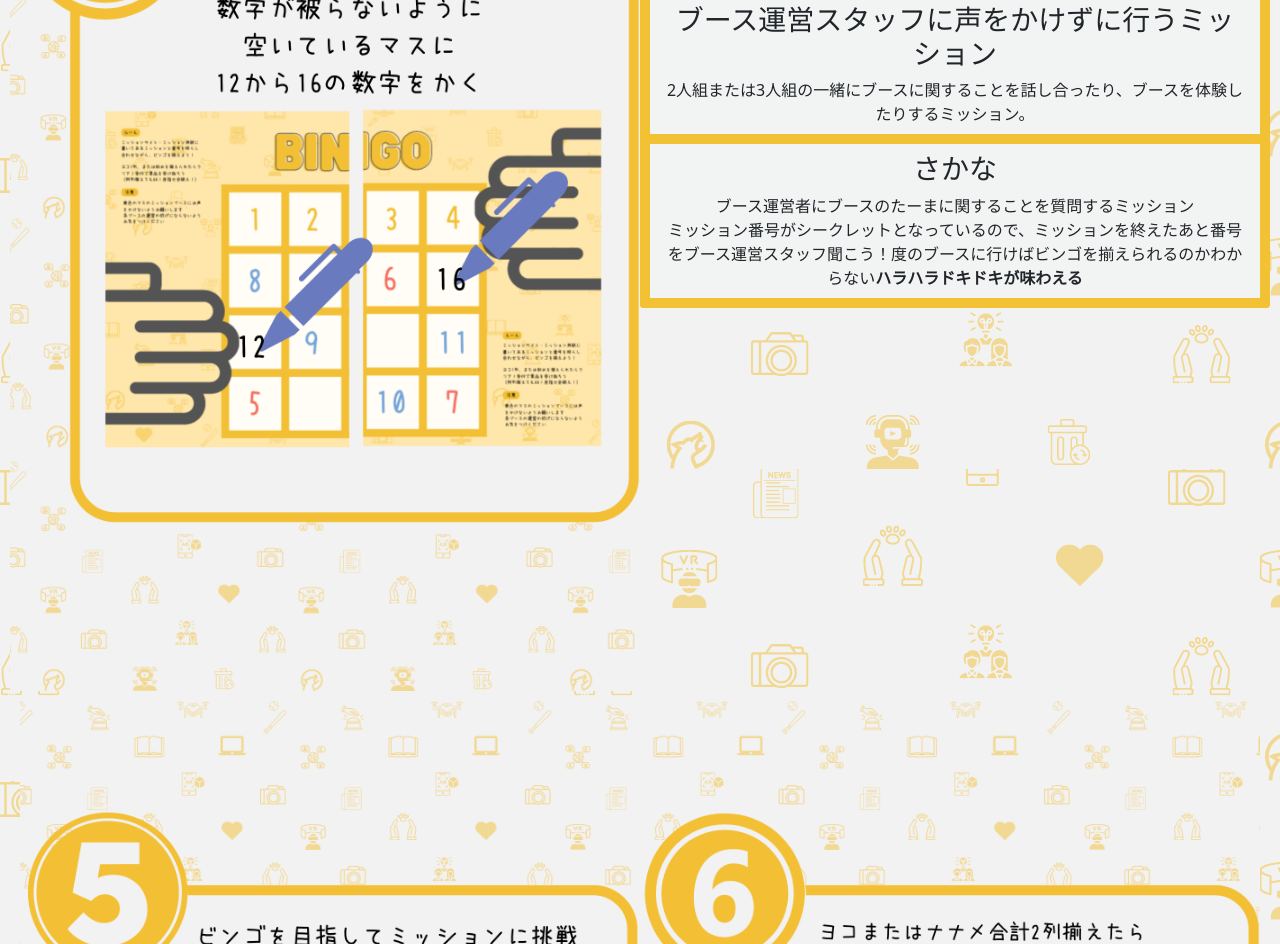
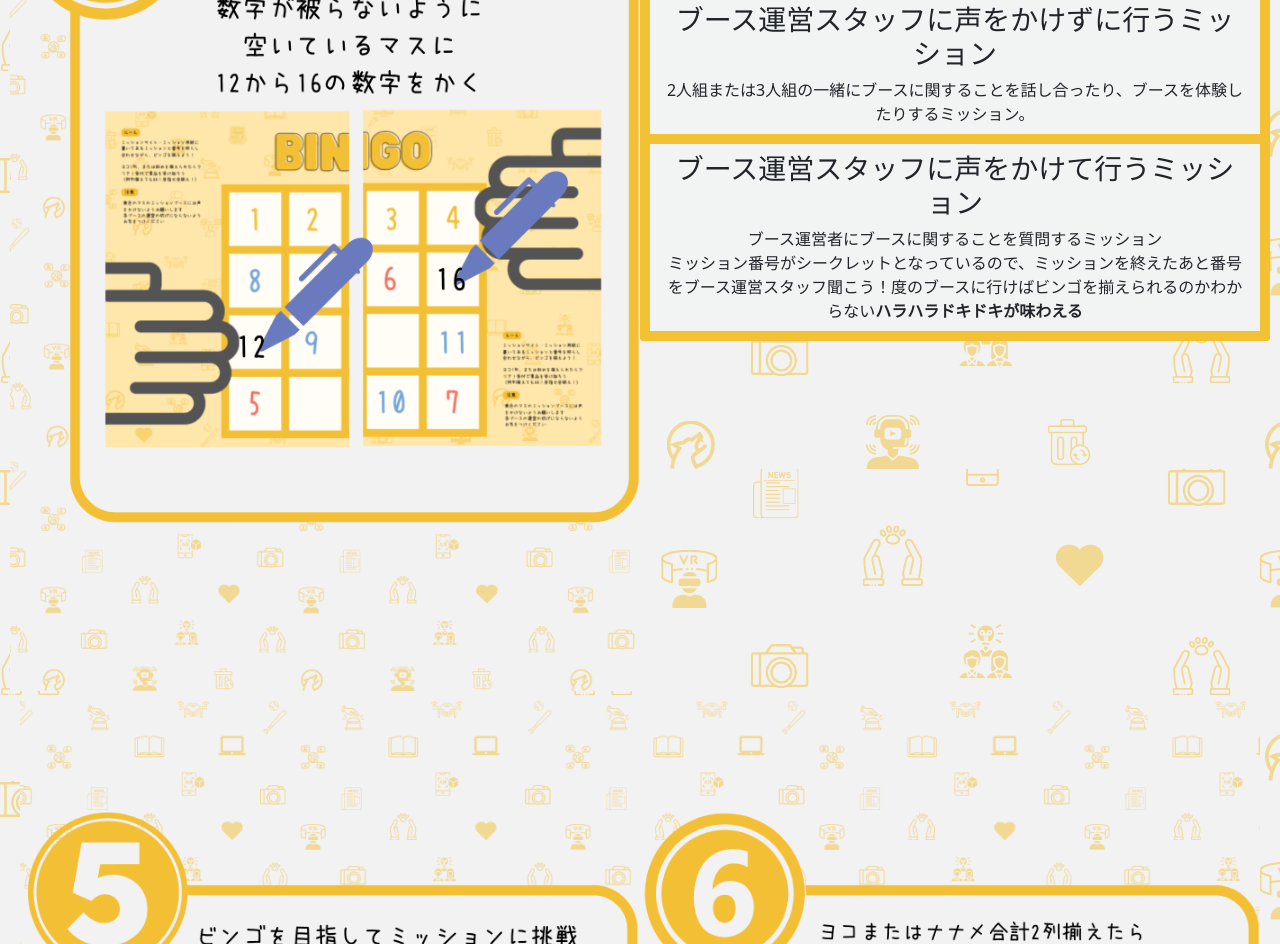
Before and after one commit to Fukui-Tomoki/mag-fas2023, a plain HTML site: page index.html in a window 1280 px wide. Shown: the part 2963-3907 px from the top of the page. Drawn offline with nearby package versions, Linux system fonts and the light colour scheme.

Commit message:
Update index.html

```diff
--- a/index.html
+++ b/index.html
@@ -64,8 +64,8 @@
                             <h3>ブース運営スタッフに声をかけずに行うミッション</h3>2人組または3人組の一緒にブースに関することを話し合ったり、ブースを体験したりするミッション。
                         </ol>
                         <ol class="list-group-item">
-                            <h3>さかな</h3>
-                            ブース運営者にブースのたーまに関することを質問するミッション<br>ミッション番号がシークレットとなっているので、ミッションを終えたあと番号をブース運営スタッフ聞こう！度のブースに行けばビンゴを揃えられるのかわからない<strong>ハラハラドキドキが味わえる</strong></strong>
+                            <h3>ブース運営スタッフに声をかけて行うミッション</h3>
+                            ブース運営者にブースに関することを質問するミッション<br>ミッション番号がシークレットとなっているので、ミッションを終えたあと番号をブース運営スタッフ聞こう！度のブースに行けばビンゴを揃えられるのかわからない<strong>ハラハラドキドキが味わえる</strong></strong>
                         </ol>
                     </ol>
                 </div>
```
